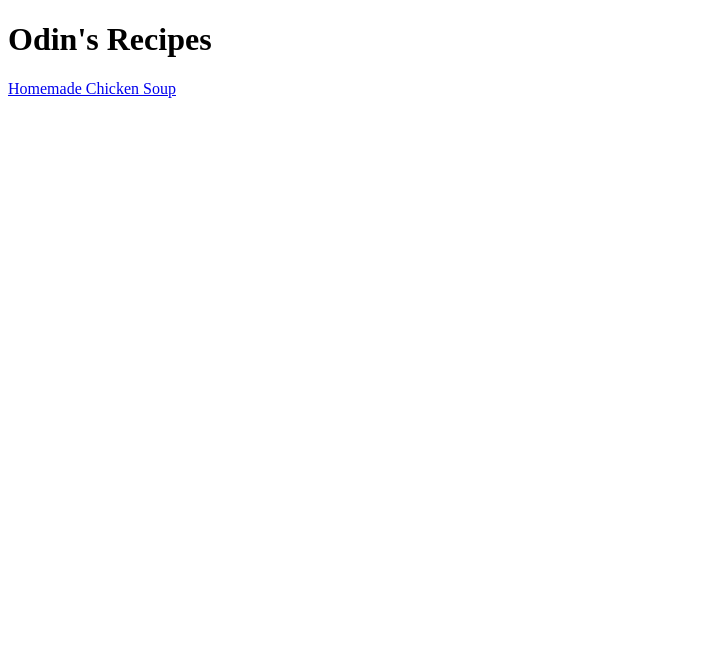
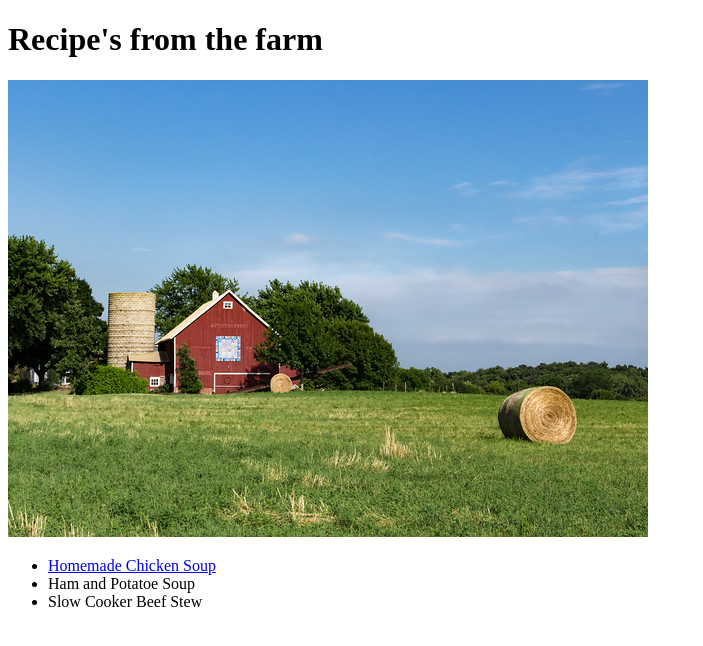
Before and after one commit to Oak379/odin-recipes, a plain HTML site: page index.html in a window 1280 px wide. Shown: the whole page, without its empty margins (0-703 px from the left). Drawn offline with Linux system fonts and the light colour scheme.

Commit message:
formatting updates

```diff
--- a/index.html
+++ b/index.html
@@ -1,12 +1,19 @@
 <!DOCTYPE html>
 <html lang="en">
     <head>
-        <title></title>
+        <title>Recipe's from the Farm</title>
     </head>
 
     <body>
-        <h1>Odin's Recipes</h1>
-        <a href="./recipes/chickenSoup.html">Homemade Chicken Soup</a>
+        <h1>Recipe's from the farm</h1>
+        <img src="farmhouse.jpg">
+
+        <ul>
+            <li><a href="./recipes/chickenSoup.html">Homemade Chicken Soup</a></li>
+            <li>Ham and Potatoe Soup</li>
+            <li>Slow Cooker Beef Stew</li>
+        </ul>
+
 
     </body>
 
```
Also changed, not shown: recipes/chickenSoup.html (+1 -1 lines), farmhouse.jpg (added).
